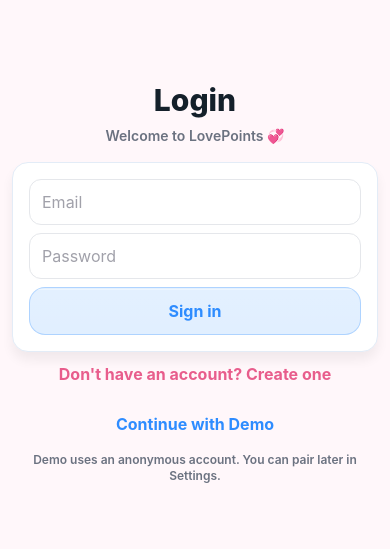
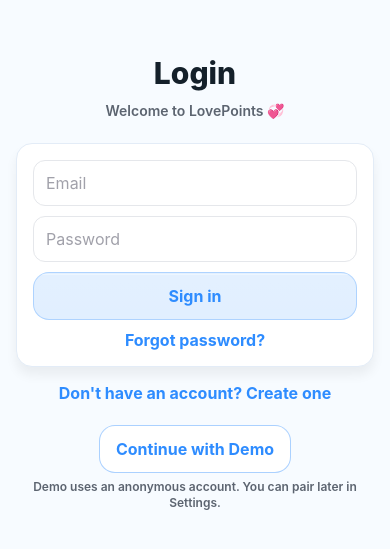
Before and after one commit to promotebya/sunbird-client, a React Native app: screen /RemindersInbox in a window 390 px wide. Shown: the part 139-688 px from the top of the page. Built offline with nearby package versions, Linux system fonts and the light colour scheme; no server answers.

Commit message:
Fix firebase config: correct API key and env variables

```diff
--- a/App.tsx
+++ b/App.tsx
@@ -1,4 +1,6 @@
+// App.tsx
 import { NavigationContainer } from '@react-navigation/native';
+import { GestureHandlerRootView } from 'react-native-gesture-handler';
 import { ThemeProvider } from './components/ThemeProvider';
 import useAuthListener from './hooks/useAuthListener';
 import usePartnerReminderListener from './hooks/usePartnerReminderListener';
@@ -7,13 +9,19 @@
 
 export default function App() {
   const { user } = useAuthListener();
+
+  // If your hook expects a uid, avoid calling it with null.
+  // Wrap any uid-dependent logic INSIDE the hook using useEffect,
+  // or make the hook no-op on falsy uid.
   usePartnerReminderListener(user?.uid ?? null);
 
   return (
-    <ThemeProvider>
-      <NavigationContainer>
-        {user ? <AppNavigator /> : <AuthNavigator />}
-      </NavigationContainer>
-    </ThemeProvider>
+    <GestureHandlerRootView style={{ flex: 1 }}>
+      <ThemeProvider>
+        <NavigationContainer>
+          {user ? <AppNavigator /> : <AuthNavigator />}
+        </NavigationContainer>
+      </ThemeProvider>
+    </GestureHandlerRootView>
   );
 }
--- a/index.js
+++ b/index.js
@@ -1,8 +1,7 @@
-// MUST be first — fixes black screen when using react-native-gesture-handler
-import 'react-native-gesture-handler';
-
+// index.js
 import { registerRootComponent } from 'expo';
 import 'expo-dev-client';
+import 'react-native-gesture-handler'; // 👈 must be first, before ANY React/Navigation import
 import App from './App';
 
 registerRootComponent(App);
--- a/screens/LoginScreen.tsx
+++ b/screens/LoginScreen.tsx
@@ -1,20 +1,28 @@
 // screens/LoginScreen.tsx
 import {
   createUserWithEmailAndPassword,
+  sendPasswordResetEmail,
   signInAnonymously,
   signInWithEmailAndPassword,
   updateProfile,
 } from 'firebase/auth';
 import { doc, getDoc, serverTimestamp, setDoc } from 'firebase/firestore';
 import React, { useState } from 'react';
-import { Alert, KeyboardAvoidingView, Platform, Pressable, StyleSheet, View } from 'react-native';
+import {
+  Alert,
+  KeyboardAvoidingView,
+  Platform,
+  Pressable,
+  StyleSheet,
+  View,
+} from 'react-native';
 
 import Button from '../components/Button';
 import Card from '../components/Card';
 import Input from '../components/Input';
+import sharedStyles from '../components/sharedStyles';
 import ThemedText from '../components/ThemedText';
-import sharedStyles from '../components/sharedStyles';
-import { tokens } from '../components/tokens'; // named import like the rest of the app
+import { useTokens } from '../components/ThemeProvider'; // ✅ use theme (instead of raw tokens)
 
 import { auth, db } from '../firebaseConfig';
 
@@ -27,34 +35,63 @@
   const ref = doc(db, 'users', uid);
   const snap = await getDoc(ref);
   if (!snap.exists()) {
+    // Defaults that guarantee FREE plan for brand-new users
     await setDoc(ref, {
       createdAt: serverTimestamp(),
       updatedAt: serverTimestamp(),
       email: data.email ?? null,
       displayName: data.displayName ?? null,
       pairId: null,
+      // ↓ add whatever your paywall hook reads — these values are safe no-premium defaults
+      isPremium: false,
+      premiumUntil: null,
+      planTier: 'free',
     });
   }
 }
 
+function normalizeEmail(v: string) {
+  return v.trim().toLowerCase();
+}
+
 const LoginScreen: React.FC = () => {
+  const t = useTokens();
   const [mode, setMode] = useState<Mode>('login');
   const [email, setEmail] = useState('');
   const [pass, setPass] = useState('');
   const [loading, setLoading] = useState(false);
   const [demoLoading, setDemoLoading] = useState(false);
+  const [sendingReset, setSendingReset] = useState(false);
+
+  function prettyAuthError(code?: string) {
+    switch (code) {
+      case 'auth/invalid-login-credentials':
+      case 'auth/invalid-credential':
+      case 'auth/wrong-password':
+        return 'Email or password is incorrect.';
+      case 'auth/user-not-found':
+        return 'No account found with that email.';
+      case 'auth/email-already-in-use':
+        return 'That email is already registered. Try signing in instead.';
+      case 'auth/weak-password':
+        return 'Please choose a stronger password (at least 6 characters).';
+      default:
+        return 'Please try again.';
+    }
+  }
 
   async function onPrimary() {
-    if (!email.trim() || !pass) {
+    const em = normalizeEmail(email);
+    if (!em || !pass) {
       Alert.alert('Missing info', 'Please enter email and password.');
       return;
     }
     setLoading(true);
     try {
       if (mode === 'signup') {
-        const cred = await createUserWithEmailAndPassword(auth, email.trim(), pass);
+        const cred = await createUserWithEmailAndPassword(auth, em, pass);
         try {
-          const name = email.trim().split('@')[0];
+          const name = em.split('@')[0];
           await updateProfile(cred.user, { displayName: name });
         } catch {}
         await ensureUserDoc(cred.user.uid, {
@@ -62,16 +99,34 @@
           displayName: cred.user.displayName ?? null,
         });
       } else {
-        const cred = await signInWithEmailAndPassword(auth, email.trim(), pass);
+        const cred = await signInWithEmailAndPassword(auth, em, pass);
         await ensureUserDoc(cred.user.uid, {
           email: cred.user.email ?? null,
           displayName: cred.user.displayName ?? null,
         });
       }
     } catch (e: any) {
-      Alert.alert('Authentication failed', e?.message ?? 'Please try again.');
+      const msg = prettyAuthError(e?.code);
+      Alert.alert('Authentication failed', msg);
     } finally {
       setLoading(false);
+    }
+  }
+
+  async function onForgotPassword() {
+    const em = normalizeEmail(email);
+    if (!em) {
+      Alert.alert('Enter your email', 'Type your email above and try again.');
+      return;
+    }
+    setSendingReset(true);
+    try {
+      await sendPasswordResetEmail(auth, em);
+      Alert.alert('Check your email', 'We sent a password reset link.');
+    } catch (e: any) {
+      Alert.alert('Couldn’t send reset email', prettyAuthError(e?.code));
+    } finally {
+      setSendingReset(false);
     }
   }
 
@@ -81,7 +136,7 @@
       const cred = await signInAnonymously(auth);
       await ensureUserDoc(cred.user.uid, { email: null, displayName: 'Guest' });
     } catch (e: any) {
-      Alert.alert('Demo sign-in failed', e?.message ?? 'Please try again.');
+      Alert.alert('Demo sign-in failed', 'Please try again.');
     } finally {
       setDemoLoading(false);
     }
@@ -89,26 +144,26 @@
 
   return (
     <KeyboardAvoidingView
-      style={sharedStyles.screen}
+      style={[sharedStyles.screen, { backgroundColor: t.colors.bg }]}  // ✅ themed background
       behavior={Platform.OS === 'ios' ? 'padding' : undefined}
     >
-      <View style={styles.center}>
-        <ThemedText variant="display" style={{ marginBottom: tokens.spacing.s }}>
+      <View style={[styles.center, { padding: t.spacing.md }]}>
+        <ThemedText variant="display" style={{ marginBottom: t.spacing.s }}>
           {mode === 'login' ? 'Login' : 'Create account'}
         </ThemedText>
-        <ThemedText variant="subtitle" color={tokens.colors.textDim} center>
+        <ThemedText variant="subtitle" color={t.colors.textDim} center>
           Welcome to LovePoints 💞
         </ThemedText>
 
-        <Card style={{ marginTop: tokens.spacing.lg, width: '100%' }}>
+        <Card style={{ marginTop: t.spacing.lg, width: '100%' }}>
           <Input
             value={email}
-            onChangeText={setEmail}
+            onChangeText={(v) => setEmail(v)}
             keyboardType="email-address"
             autoCapitalize="none"
             autoCorrect={false}
             placeholder="Email"
-            containerStyle={{ marginBottom: tokens.spacing.s }}
+            containerStyle={{ marginBottom: t.spacing.s }}
             returnKeyType="next"
           />
           <Input
@@ -116,34 +171,61 @@
             onChangeText={setPass}
             placeholder="Password"
             secureTextEntry
-            containerStyle={{ marginBottom: tokens.spacing.s }}
+            containerStyle={{ marginBottom: t.spacing.s }}
             returnKeyType="done"
             onSubmitEditing={onPrimary}
           />
+
           <Button
             label={
-              loading ? (mode === 'login' ? 'Signing in…' : 'Creating…') : mode === 'login' ? 'Sign in' : 'Create account'
+              loading
+                ? mode === 'login'
+                  ? 'Signing in…'
+                  : 'Creating…'
+                : mode === 'login'
+                ? 'Sign in'
+                : 'Create account'
             }
             onPress={onPrimary}
             disabled={loading}
           />
+
+          <Pressable
+            onPress={onForgotPassword}
+            style={{ alignSelf: 'center', marginTop: t.spacing.s }}
+          >
+            <ThemedText variant="button" color={t.colors.primary}>
+              {sendingReset ? 'Sending reset…' : 'Forgot password?'}
+            </ThemedText>
+          </Pressable>
         </Card>
 
-        <Pressable onPress={() => setMode((m) => (m === 'login' ? 'signup' : 'login'))} style={{ marginTop: tokens.spacing.md }}>
-          <ThemedText variant="button" color={tokens.colors.primary}>
-            {mode === 'login' ? "Don't have an account? Create one" : 'Already have an account? Sign in'}
+        <Pressable
+          onPress={() => setMode((m) => (m === 'login' ? 'signup' : 'login'))}
+          style={{ marginTop: t.spacing.md }}
+        >
+          <ThemedText variant="button" color={t.colors.primary}>
+            {mode === 'login'
+              ? "Don't have an account? Create one"
+              : 'Already have an account? Sign in'}
           </ThemedText>
         </Pressable>
 
-        <View style={{ height: tokens.spacing.lg }} />
+        <View style={{ height: t.spacing.lg }} />
 
+        {/* was `secondary` -> invalid; use `outline` to match your Button variants */}
         <Button
-          variant="secondary"
+          variant="outline"
           label={demoLoading ? 'Starting demo…' : 'Continue with Demo'}
           onPress={onDemo}
           disabled={demoLoading}
         />
-        <ThemedText variant="caption" color={tokens.colors.textDim} style={{ marginTop: tokens.spacing.xs }} center>
+        <ThemedText
+          variant="caption"
+          color={t.colors.textDim}
+          style={{ marginTop: t.spacing.xs }}
+          center
+        >
           Demo uses an anonymous account. You can pair later in Settings.
         </ThemedText>
       </View>
@@ -155,7 +237,6 @@
   center: {
     flex: 1,
     width: '100%',
-    padding: tokens.spacing.md,
     alignItems: 'center',
     justifyContent: 'center',
   },
--- a/screens/RemindersInboxScreen.tsx
+++ b/screens/RemindersInboxScreen.tsx
@@ -30,12 +30,12 @@
   if (!iso) return '';
   const d = new Date(iso);
   if (isNaN(d.getTime())) return '';
-  return d.toLocaleTimeString([], { hour: '2-digit', minute: '2-digit' });
+  const day = d.toLocaleDateString([], { weekday: 'short', month: 'short', day: 'numeric' });
+  const hm = d.toLocaleTimeString([], { hour: '2-digit', minute: '2-digit' });
+  return `${day} • ${hm}`;
 }
 
-// Porcelain neutrals (match other screens)
 const HAIRLINE = '#F0E6EF';
-const CHIP_BG  = '#F3EEF6';
 
 const ActionButton = ({
   color,
@@ -60,6 +60,9 @@
 
   const [pending, setPending] = useState<ReminderDoc[]>([]);
   const [scheduled, setScheduled] = useState<ReminderDoc[]>([]);
+
+  // simple filter tabs
+  const [filter, setFilter] = useState<'all' | 'pending' | 'scheduled'>('all');
 
   const [toast, setToast] = useState<{
     visible: boolean;
@@ -101,6 +104,7 @@
     await updateReminderStatus(item.id, 'scheduled');
     setToast({ visible: true, msg: 'Scheduled', undo: async () => updateReminderStatus(item.id, 'pending') });
   }
+
   async function onDelete(item: ReminderDoc) {
     const backup = item;
     await removeReminder(item.id);
@@ -113,13 +117,36 @@
       },
     });
   }
+
   async function onDismiss(item: ReminderDoc) {
     await updateReminderStatus(item.id, 'dismissed');
     setToast({ visible: true, msg: 'Dismissed', undo: async () => updateReminderStatus(item.id, 'scheduled') });
   }
 
+  // bulk helpers to make the screen purposeful
+  async function scheduleAll() {
+    if (!pending.length) return;
+    for (const r of pending) await updateReminderStatus(r.id, 'scheduled');
+    setToast({ visible: true, msg: `Scheduled ${pending.length} reminder${pending.length === 1 ? '' : 's'}` });
+  }
+  async function deleteAll() {
+    if (!pending.length) return;
+    Alert.alert('Delete all pending?', `Remove ${pending.length} reminder${pending.length === 1 ? '' : 's'}?`, [
+      { text: 'Cancel', style: 'cancel' },
+      {
+        text: 'Delete',
+        style: 'destructive',
+        onPress: async () => {
+          for (const r of pending) await removeReminder(r.id);
+          setToast({ visible: true, msg: 'Pending reminders deleted' });
+        },
+      },
+    ]);
+  }
+
   const Row = ({ item, isPending }: { item: ReminderDoc; isPending: boolean }) => {
     const swipeRef = useRef<Swipeable>(null);
+    const dot = isPending ? t.colors.primary : '#6B7280';
     return (
       <Swipeable
         ref={swipeRef}
@@ -131,10 +158,11 @@
       >
         <Card>
           <View style={s.row}>
+            <View style={[s.statusDot, { backgroundColor: dot }]} />
             <View style={{ flex: 1 }}>
               <ThemedText variant="title">{item.title}</ThemedText>
               <ThemedText variant="caption" color={t.colors.textDim}>
-                Due {timeFromISO(item.dueAt)} • {isPending ? 'Pending' : 'Scheduled'}
+                {timeFromISO(item.dueAt)} • {isPending ? 'Pending' : 'Scheduled'}
               </ThemedText>
             </View>
 
@@ -167,12 +195,24 @@
     );
   };
 
-  const sections = [
-    { title: 'Pending', data: pending, isPending: true },
-    { title: 'Scheduled / Handled', data: scheduled, isPending: false },
-  ];
+  // build sections based on filter
+  const sections = useMemo(() => {
+    const base: { title: string; data: ReminderDoc[]; isPending: boolean }[] = [];
+    const add = (title: string, data: ReminderDoc[], isPending: boolean) => base.push({ title, data, isPending });
+
+    if (filter === 'all') {
+      add('Pending', pending, true);
+      add('Scheduled / Handled', scheduled, false);
+    } else if (filter === 'pending') {
+      add('Pending', pending, true);
+    } else {
+      add('Scheduled / Handled', scheduled, false);
+    }
+    return base;
+  }, [filter, pending, scheduled]);
 
   const empty = !pending.length && !scheduled.length;
+  const counts = { pending: pending.length, scheduled: scheduled.length };
 
   return (
     <Screen scroll={false}>
@@ -192,15 +232,50 @@
             <ThemedText variant="subtitle" color={t.colors.textDim}>
               Partner reminders for you • Swipe left for actions
             </ThemedText>
+
+            {/* Filter chips */}
+            <View style={s.filterRow}>
+              {([
+                { k: 'all', label: 'All' },
+                { k: 'pending', label: `Pending ${counts.pending ? `(${counts.pending})` : ''}` },
+                { k: 'scheduled', label: `Scheduled ${counts.scheduled ? `(${counts.scheduled})` : ''}` },
+              ] as const).map(({ k, label }) => (
+                <Pressable
+                  key={k}
+                  onPress={() => setFilter(k)}
+                  accessibilityRole="button"
+                  style={[s.chip, filter === k && s.chipActive]}
+                >
+                  <ThemedText variant="label" color={filter === k ? t.colors.text : t.colors.textDim}>
+                    {label}
+                  </ThemedText>
+                </Pressable>
+              ))}
+            </View>
+
+            {/* Bulk actions for pending */}
+            {filter !== 'scheduled' && counts.pending > 0 ? (
+              <View style={s.bulkRow}>
+                <Pressable onPress={scheduleAll} style={[s.bulkBtn, { borderColor: t.colors.border }]}>
+                  <ThemedText variant="button">Schedule all</ThemedText>
+                </Pressable>
+                <Pressable onPress={deleteAll} style={[s.bulkBtn, { borderColor: '#EF4444' }]}>
+                  <ThemedText variant="button" color="#EF4444">Delete all</ThemedText>
+                </Pressable>
+              </View>
+            ) : null}
           </View>
         }
         ListEmptyComponent={
           empty ? (
             <Card>
-              <ThemedText variant="title">Nothing here yet</ThemedText>
-              <ThemedText variant="caption" color={t.colors.textDim} style={{ marginTop: 6 }}>
-                When your partner creates a shared reminder, it will appear here.
-              </ThemedText>
+              <View style={{ paddingVertical: t.spacing.md }}>
+                <ThemedText variant="display">📬</ThemedText>
+                <ThemedText variant="title" style={{ marginTop: 6 }}>Nothing here yet</ThemedText>
+                <ThemedText variant="caption" color={t.colors.textDim} style={{ marginTop: 6 }}>
+                  When your partner creates a shared reminder, it will appear here. You can schedule it, delete it, or dismiss it.
+                </ThemedText>
+              </View>
             </Card>
           ) : null
         }
@@ -225,18 +300,56 @@
       paddingTop: t.spacing.md,
       paddingBottom: t.spacing.s,
     },
+    filterRow: {
+      flexDirection: 'row',
+      gap: 8,
+      marginTop: t.spacing.s,
+    },
+    chip: {
+      paddingHorizontal: 12,
+      paddingVertical: 8,
+      borderRadius: 999,
+      backgroundColor: '#FFFFFF',
+      borderWidth: 1,
+      borderColor: HAIRLINE,
+    },
+    chipActive: {
+      backgroundColor: t.colors.card,
+      borderColor: t.colors.border,
+      shadowColor: 'rgba(16,24,40,0.08)',
+      shadowOpacity: 1,
+      shadowRadius: 8,
+      shadowOffset: { width: 0, height: 4 },
+      elevation: 3,
+    },
+    bulkRow: {
+      flexDirection: 'row',
+      gap: 10,
+      marginTop: t.spacing.s,
+    },
+    bulkBtn: {
+      paddingHorizontal: 14,
+      paddingVertical: 10,
+      borderRadius: 12,
+      borderWidth: 1,
+      backgroundColor: '#FFFFFF',
+    },
     section: {
       paddingHorizontal: t.spacing.md,
       marginTop: t.spacing.lg,
       marginBottom: t.spacing.s,
     },
-
     row: {
       flexDirection: 'row',
       alignItems: 'center',
       gap: t.spacing.s,
     },
-
+    statusDot: {
+      width: 10,
+      height: 10,
+      borderRadius: 999,
+      marginRight: 2,
+    },
     // compact in-row buttons that fit cards
     btn: {
       paddingHorizontal: 12,
@@ -254,7 +367,6 @@
     btnGhost: {
       backgroundColor: '#FFFFFF',
     },
-
     actionsRow: {
       width: 180,
       flexDirection: 'row',
@@ -263,7 +375,7 @@
     },
   });
 
-// Styles used only inside ActionButton (static so we can create outside the hook)
+// Styles used only inside ActionButton
 const stylesStatic = StyleSheet.create({
   actionBtn: {
     flex: 1,
--- a/screens/RemindersScreen.tsx
+++ b/screens/RemindersScreen.tsx
@@ -97,10 +97,13 @@
     try {
       const items = await Notifications.getAllScheduledNotificationsAsync();
       items.sort((a, b) => {
-        const ta = a.content.title ?? '';
-        const tb = b.content.title ?? '';
+        const ta = a.content?.title ?? '';
+        const tb = b.content?.title ?? '';
         if (ta !== tb) return ta.localeCompare(tb);
-        return triggerToText(a.trigger).localeCompare(triggerToText(b.trigger));
+        // use safe trigger text (can’t throw)
+        const sa = triggerToText((a as any).trigger);
+        const sb = triggerToText((b as any).trigger);
+        return sa.localeCompare(sb);
       });
       setScheduled(items);
     } finally {
@@ -114,16 +117,17 @@
   // Only show “on the day” entries here
   const visibleScheduled = useMemo(() => {
     return scheduled.filter((req) => {
-      const body = (req.content.body ?? '') as string;
+      const body = (req.content?.body ?? '') as string;
       return !/one week/i.test(body) && !/tomorrow/i.test(body);
     });
   }, [scheduled]);
 
-  // Defensive shape handling for Expo notifications trigger
+  // Defensive shape handling for Expo notifications trigger (never throws)
   function triggerToText(trigger: any): string {
+    try {
       if (!trigger) return 'Scheduled';
 
-    // Some SDKs don’t expose SchedulableTriggerInputTypes; optional-chain safely.
+      // Optional constants — some SDKs don’t expose this object
       const CAL  = Notifications.SchedulableTriggerInputTypes?.CALENDAR ?? 'calendar';
       const DATE = Notifications.SchedulableTriggerInputTypes?.DATE ?? 'date';
       const INT  = Notifications.SchedulableTriggerInputTypes?.TIME_INTERVAL ?? 'timeInterval';
@@ -138,22 +142,36 @@
         const comps = (trigger as any).dateComponents && typeof (trigger as any).dateComponents === 'object'
           ? (trigger as any).dateComponents
           : trigger;
-      const month  = comps.month  ?? 1;
-      const day    = comps.day    ?? 1;
-      const hour   = comps.hour   ?? 0;
-      const minute = comps.minute ?? 0;
+
+        const month  = Number.isFinite(comps?.month)  ? comps.month  : 1;
+        const day    = Number.isFinite(comps?.day)    ? comps.day    : 1;
+        const hour   = Number.isFinite(comps?.hour)   ? comps.hour   : 0;
+        const minute = Number.isFinite(comps?.minute) ? comps.minute : 0;
+
         const when = new Date(2000, month - 1, day, hour, minute, 0, 0);
-      const md = when.toLocaleDateString([], { month: 'long', day: 'numeric' });
-      const hm = when.toLocaleTimeString([], { hour: '2-digit', minute: '2-digit' });
+        let md = '';
+        try {
+          md = when.toLocaleDateString([], { month: 'long', day: 'numeric' });
+        } catch {
+          md = `${month}/${day}`;
+        }
+        const hm = formatLocalTime(when);
         return `${md} • ${hm} • yearly`;
       }
 
       if (t === DATE || t === 'date') {
-      const dVal = (trigger as any).date;
-      const d = dVal ? new Date(dVal) : null;
-      return d
-        ? `${d.toLocaleDateString()} • ${d.toLocaleTimeString([], { hour: '2-digit', minute: '2-digit' })}`
-        : 'Scheduled date';
+        const raw = (trigger as any).date;
+        const d = raw ? new Date(raw) : null;
+        if (d && !isNaN(d.getTime())) {
+          let dd = '';
+          try {
+            dd = d.toLocaleDateString();
+          } catch {
+            dd = `${d.getMonth() + 1}/${d.getDate()}/${d.getFullYear()}`;
+          }
+          return `${dd} • ${formatLocalTime(d)}`;
+        }
+        return 'Scheduled date';
       }
 
       if (t === INT || t === 'timeInterval') {
@@ -163,6 +181,9 @@
       }
 
       return 'Scheduled';
+    } catch {
+      return 'Scheduled';
+    }
   }
 
   async function onCancel(id: string) {
@@ -245,10 +266,8 @@
   // SUPER-SAFE inbox navigation: try local stack first, then parent Tabs
   function openInbox() {
     try {
-      // If this screen is inside RemindersStack, this succeeds:
       navigation.navigate('RemindersInbox' as never);
     } catch {}
-    // If not, ask the parent Tabs to go to the Reminders tab -> Inbox:
     try {
       navigation.getParent?.()?.navigate('Reminders', { screen: 'RemindersInbox' });
     } catch {}
@@ -358,9 +377,9 @@
             {visibleScheduled.map((req) => (
               <View key={req.identifier} style={s.savedRow}>
                 <View style={{ flex: 1 }}>
-                  <ThemedText variant="title">{req.content.title ?? 'Reminder'}</ThemedText>
+                  <ThemedText variant="title">{req.content?.title ?? 'Reminder'}</ThemedText>
                   <ThemedText variant="caption" color={t.colors.textDim} style={{ marginTop: 2 }}>
-                    {triggerToText(req.trigger as any)}
+                    {triggerToText((req as any).trigger)}
                   </ThemedText>
                 </View>
                 <Pressable onPress={() => onCancel(req.identifier)} style={s.cancelBtn} accessibilityRole="button">
```
Also changed, not shown: utils/reminders.ts (+58 -11 lines). Lines whose indentation alone changed are shown as unchanged.
